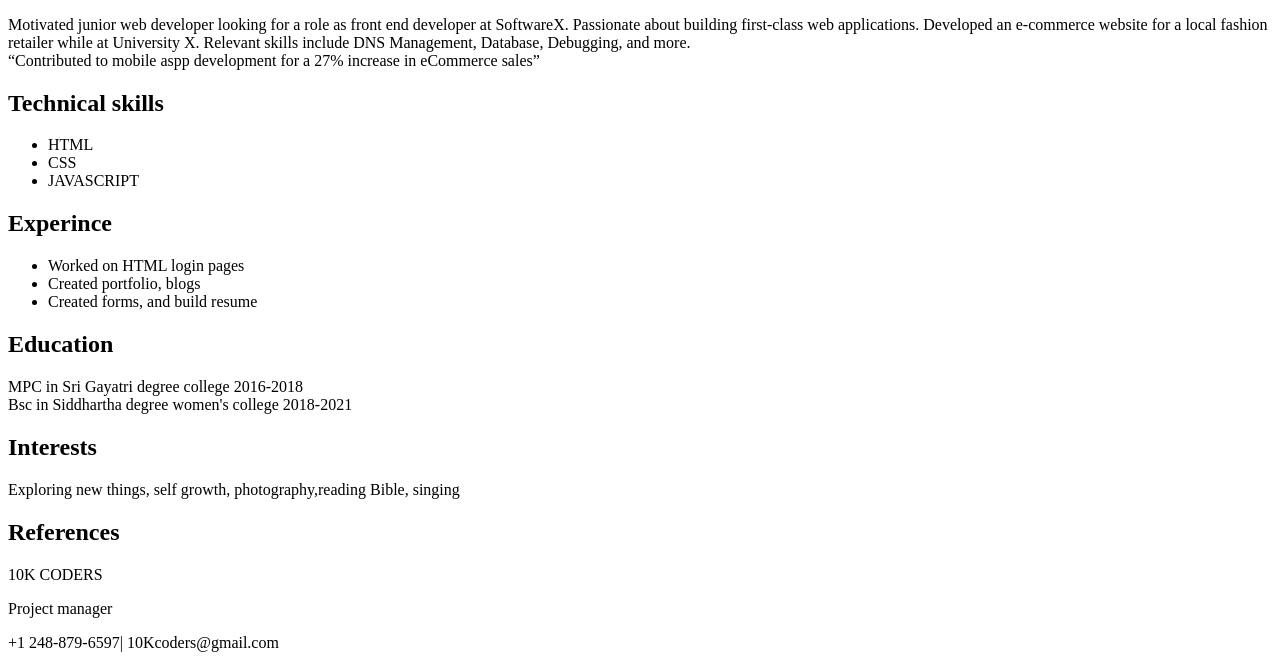
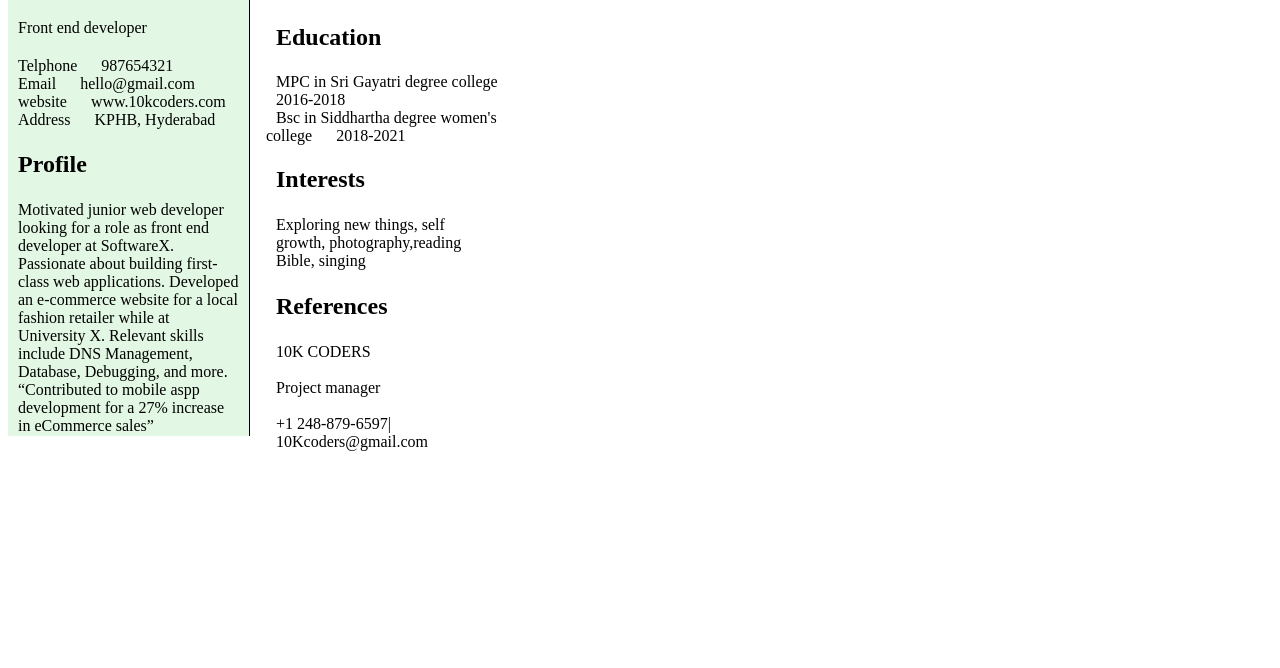
Before and after one commit to Yerusha07/Resume, a plain HTML site: page index.html in a window 1280 px wide. Shown: the part 254-922 px from the top of the page. After the commit the page ends 800 px from the top, so only its background shows below. Drawn offline with Linux system fonts and the light colour scheme.

Commit message:
Update index.html

```diff
--- a/index.html
+++ b/index.html
@@ -5,7 +5,7 @@
     <meta name="viewport" content="width=device-width, initial-scale=1.0" />
     <title>Resume</title>
 
-    <link rel="stylesheet" href="./task2.css" />
+    <link rel="stylesheet" href="./index.html.css" />
 
   </head>
 
```
